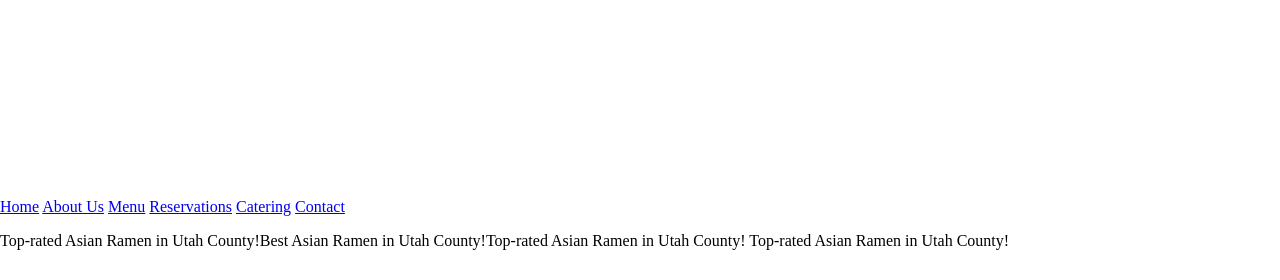
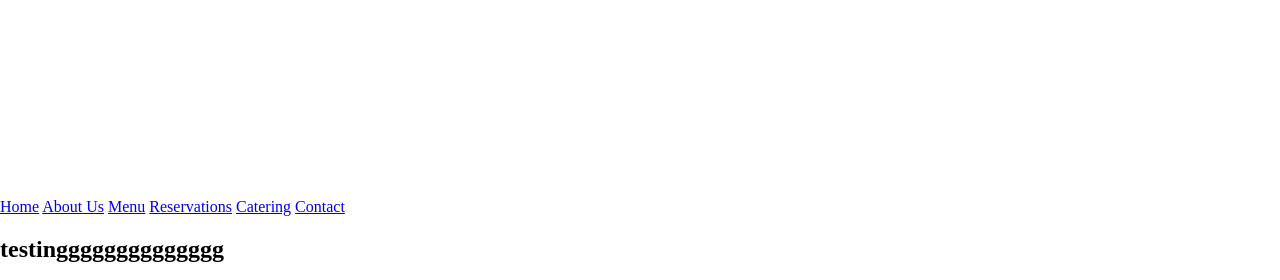
Before and after one commit to zaya256/project-1, a plain HTML site: page index.html in a window 1280 px wide. Shown: the part 302-582 px from the top of the page. Drawn offline with Linux system fonts and the light colour scheme.

Commit message:
added testing h2

```diff
--- a/index.html
+++ b/index.html
@@ -29,6 +29,8 @@
             <a href="#">Catering</a>
             <a href="#">Contact</a>
         </div>
+
+        <h2>testingggggggggggggg</h2>
 
     <p>Top-rated Asian Ramen in Utah County!Best Asian Ramen in Utah County!Top-rated Asian Ramen in Utah County! Top-rated Asian Ramen in Utah County!</p>
 
```
